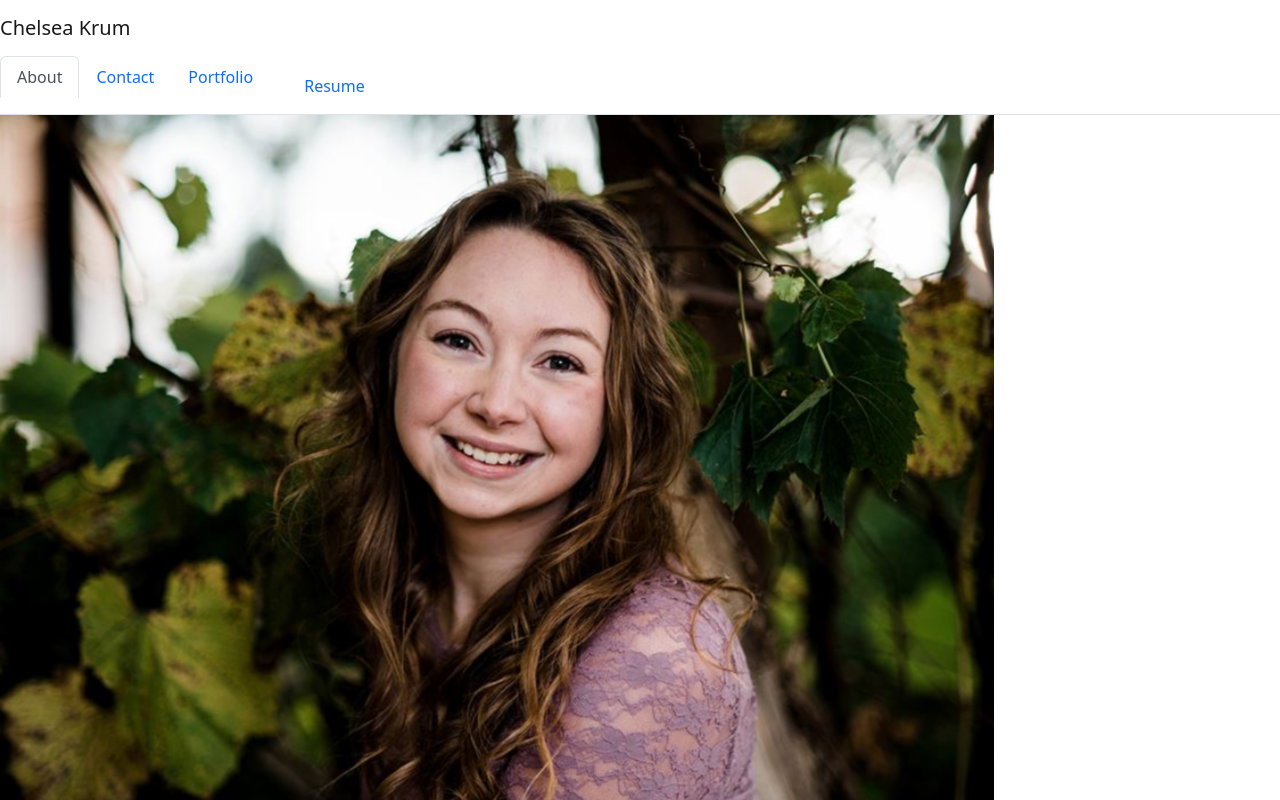
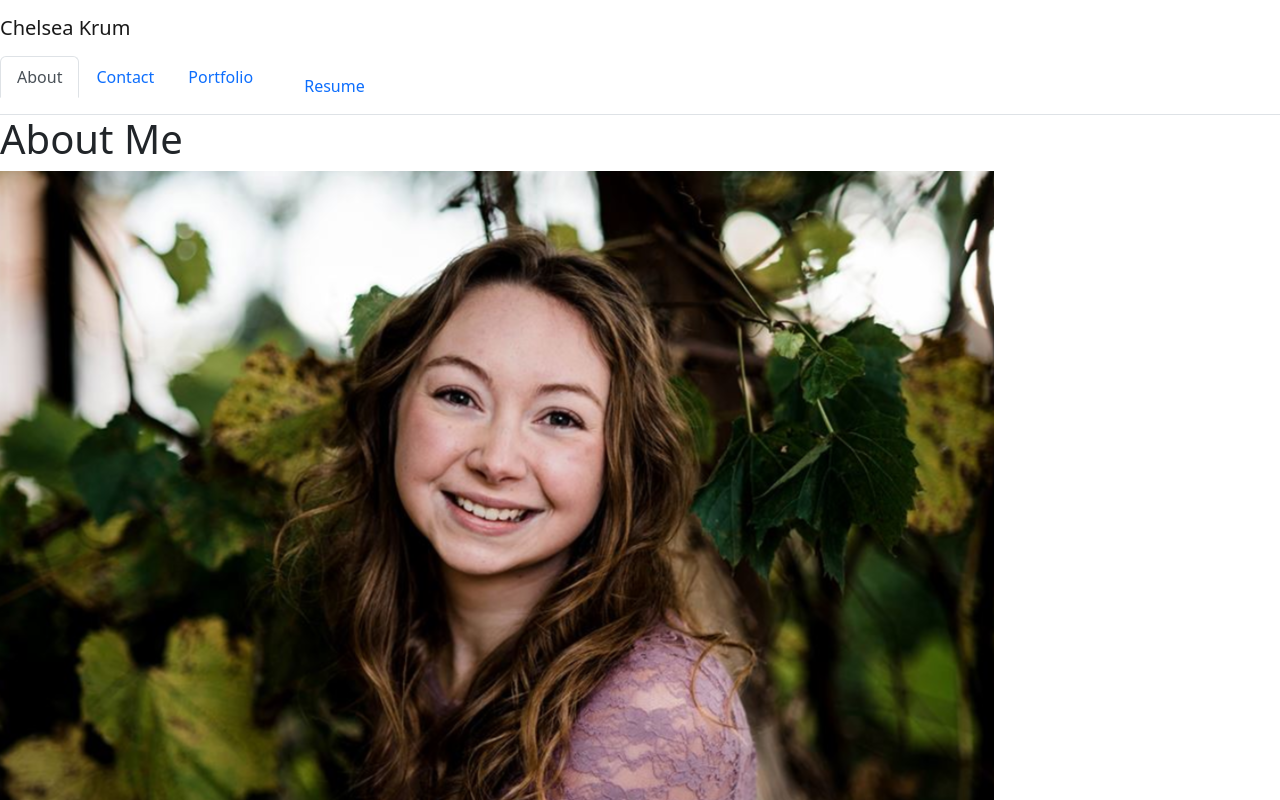
Before and after one commit to ckrum21/React-Portfolio, a React (Create React App) app: page / in a window 1280 px wide. Shown: the top 800 px of the page. Built offline with nearby package versions, Linux system fonts and the light colour scheme.

Commit message:
resume page

```diff
--- a/src/components/pages/About.js
+++ b/src/components/pages/About.js
@@ -3,8 +3,9 @@ import React from "react";
 export default function About() {
     return (
         <div>
-            <img src={'/image/seniorpic.jpg'} alt="photo of Chelsea Krum"></img>
+
             <h1>About Me</h1>
+            <img src={'/image/seniorpic.jpg'} alt="Chelsea Krum"></img>
             <div>
                 <p>I am Chelsea, I am currently a student taking a full slack coding bootcamp.</p>
                 <p>When I finish this course, I hope to be a frontend developer. I graduated from highschool in 2019. I then when to study at Musekgon Community College. I graduated in the fall semester of 2021. I then enrolled in the bootcamp through Michigan State University.</p>
--- a/src/components/pages/Resume.js
+++ b/src/components/pages/Resume.js
@@ -1,10 +1,15 @@
 import React from "react";
 
-export default function Resume() {
-    return (
-        <div>
-            <h1>Resume</h1>
-            <p>test</p>
-        </div>
-    );
+function Resume() {
+    <div>
+    <p>My Resume</p>
+
+    <a
+        href="/Resume.pdf"
+    >
+
+    </a>
+    </div>
 }
+
+export default Resume;
```
Also changed, not shown: 1 other file (tests, documents, lock files or other folders).
